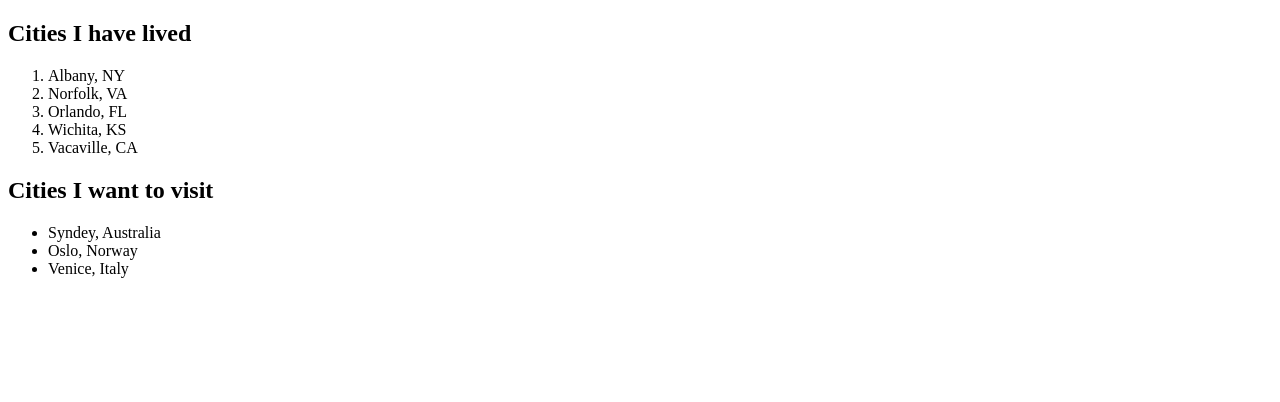
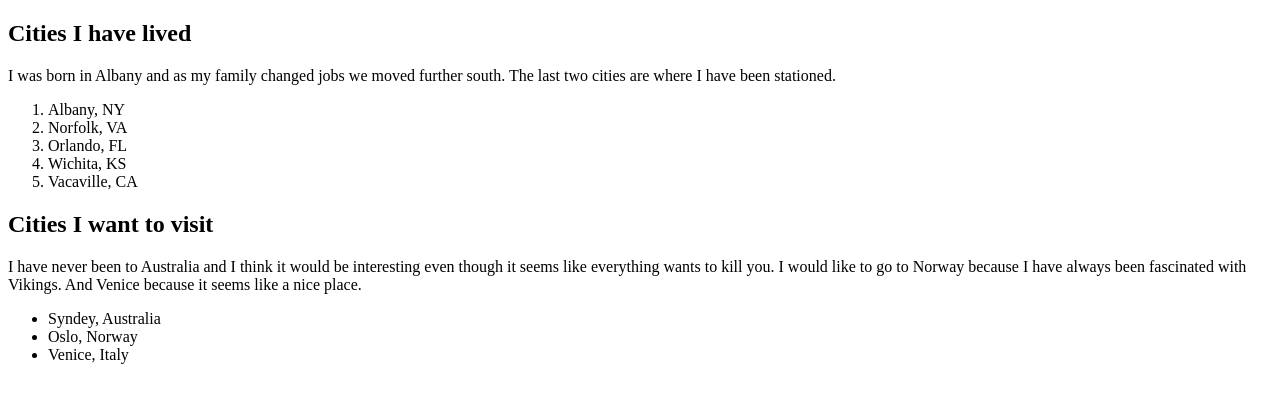
Before and after one commit to jmidd2/html-pre-exercise, a plain HTML site: page index.html in a window 1280 px wide. Drawn offline with Linux system fonts and the light colour scheme.

Commit message:
Added list descriptions

```diff
--- a/index.html
+++ b/index.html
@@ -1,13 +1,17 @@
 <!DOCTYPE html>
 <html lang="en">
+
 <head>
   <meta charset="UTF-8">
   <meta http-equiv="X-UA-Compatible" content="IE=edge">
   <meta name="viewport" content="width=device-width, initial-scale=1.0">
   <title>HTML Pre-Exercise</title>
 </head>
+
 <body>
   <h2>Cities I have lived</h2>
+  <p>I was born in Albany and as my family changed jobs we moved further south. The last two cities are where I have
+    been stationed.</p>
   <ol>
     <li>Albany, NY</li>
     <li>Norfolk, VA</li>
@@ -16,10 +20,15 @@
     <li>Vacaville, CA</li>
   </ol>
   <h2>Cities I want to visit</h2>
+  <p>I have never been to Australia and I think it would be interesting even though it seems like everything wants to
+    kill you. I would like to go to Norway because I have always been fascinated with Vikings. And Venice because it
+    seems like a nice place.
+  </p>
   <ul>
     <li>Syndey, Australia</li>
     <li>Oslo, Norway</li>
     <li>Venice, Italy</li>
   </ul>
 </body>
+
 </html>
```
